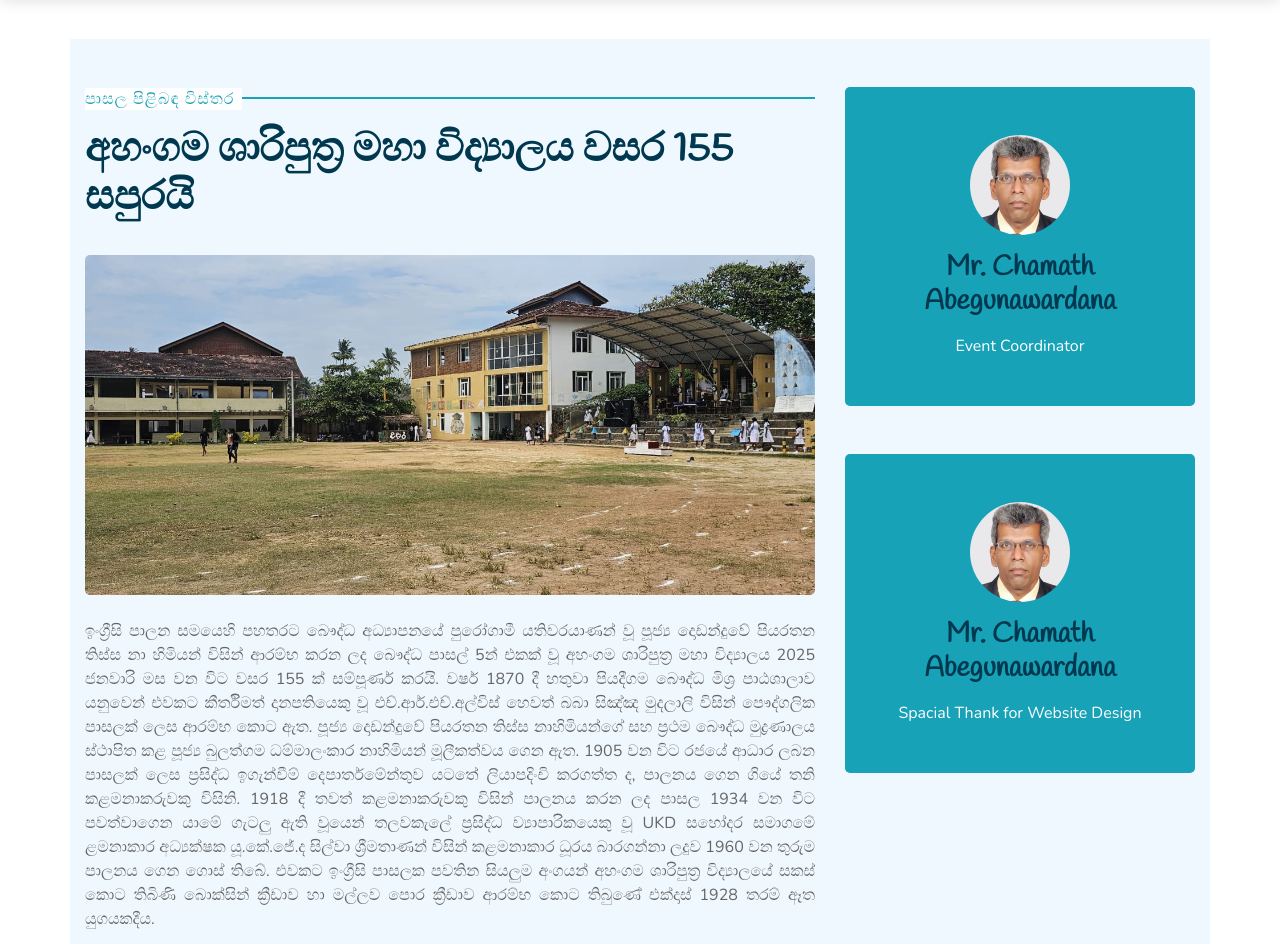
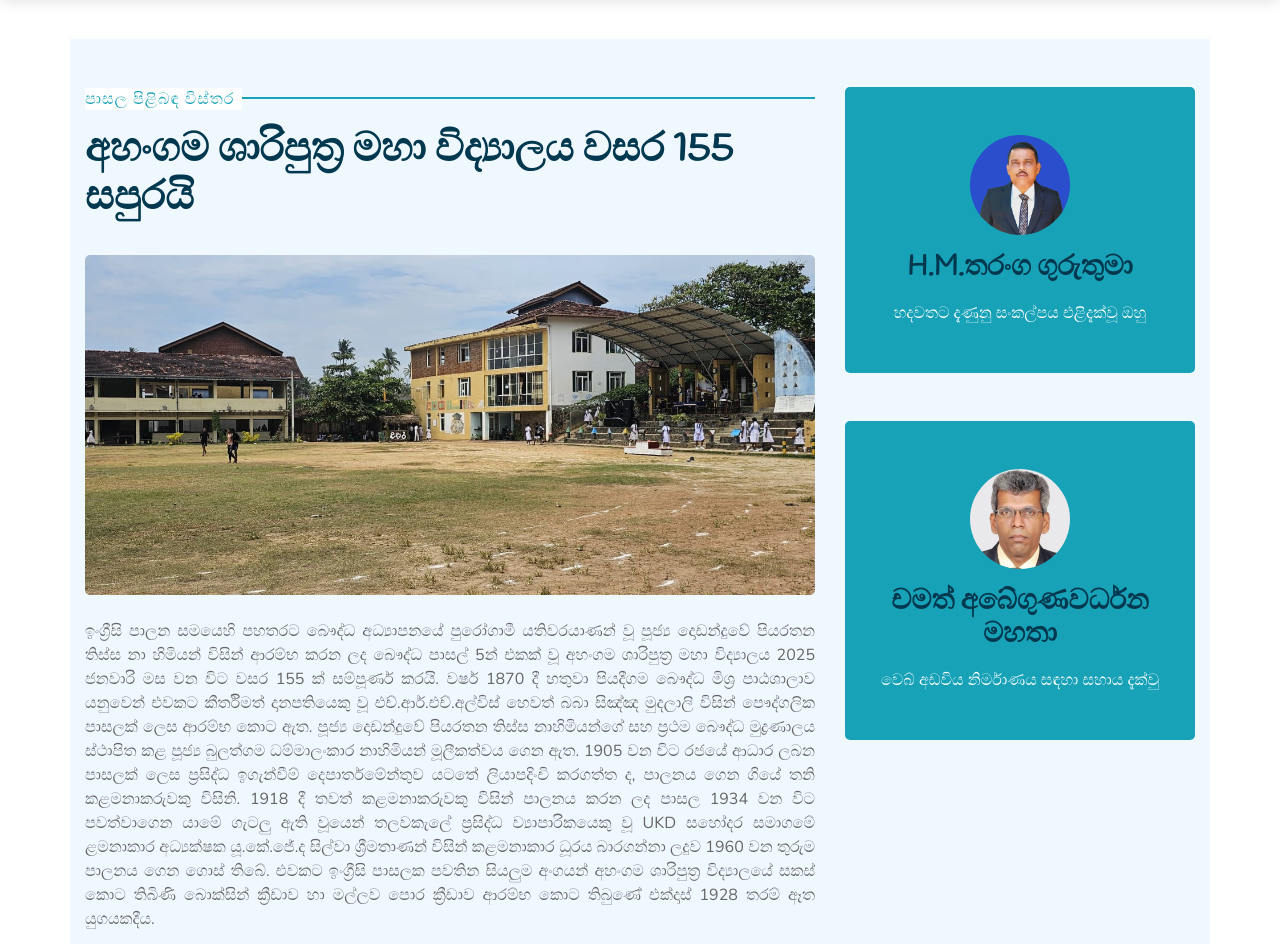
Before and after one commit to safranfaiz/school_ahangama, a plain HTML site: page single.html in a window 1280 px wide. Shown: the part 122-1066 px from the top of the page. Drawn offline with nearby package versions, Linux system fonts and the light colour scheme.

Commit message:
final version

```diff
--- a/single.html
+++ b/single.html
@@ -95,14 +95,14 @@
             <div class="col-lg-4 mt-5 mt-lg-0">
                 <!-- Author Bio -->
                 <div class="d-flex flex-column text-center bg-primary rounded mb-5 py-5 px-4">
-                    <img src="img/chamath.jpg" class="img-fluid rounded-circle mx-auto mb-3" style="width: 100px;">
-                    <h3 class="text-secondary mb-3">Mr. Chamath Abegunawardana</h3>
-                    <p class="text-white m-0">Event Coordinator</p>
+                    <img src="img/co.jpg" class="img-fluid rounded-circle mx-auto mb-3" style="width: 100px;">
+                    <h3 class="text-secondary mb-3">H.M.තරංග ගුරුතුමා</h3>
+                    <p class="text-white m-0">හදවතට දැණුනු සංකල්පය එළිදැක්වූ ඔහු</p>
                 </div>
                 <div class="d-flex flex-column text-center bg-primary rounded mb-5 py-5 px-4">
                     <img src="img/chamath.jpg" class="img-fluid rounded-circle mx-auto mb-3" style="width: 100px;">
-                    <h3 class="text-secondary mb-3">Mr. Chamath Abegunawardana</h3>
-                    <p class="text-white m-0">Spacial Thank for Website Design</p>
+                    <h3 class="text-secondary mb-3">චමත් අබේගුණවර්ධන මහතා</h3>
+                    <p class="text-white m-0">වෙබ් අඩවිය නිර්මාණය සඳහා සහාය දැක්වු</p>
                 </div>
             </div>
 
```
Also changed, not shown: img/co.jpg (added).
